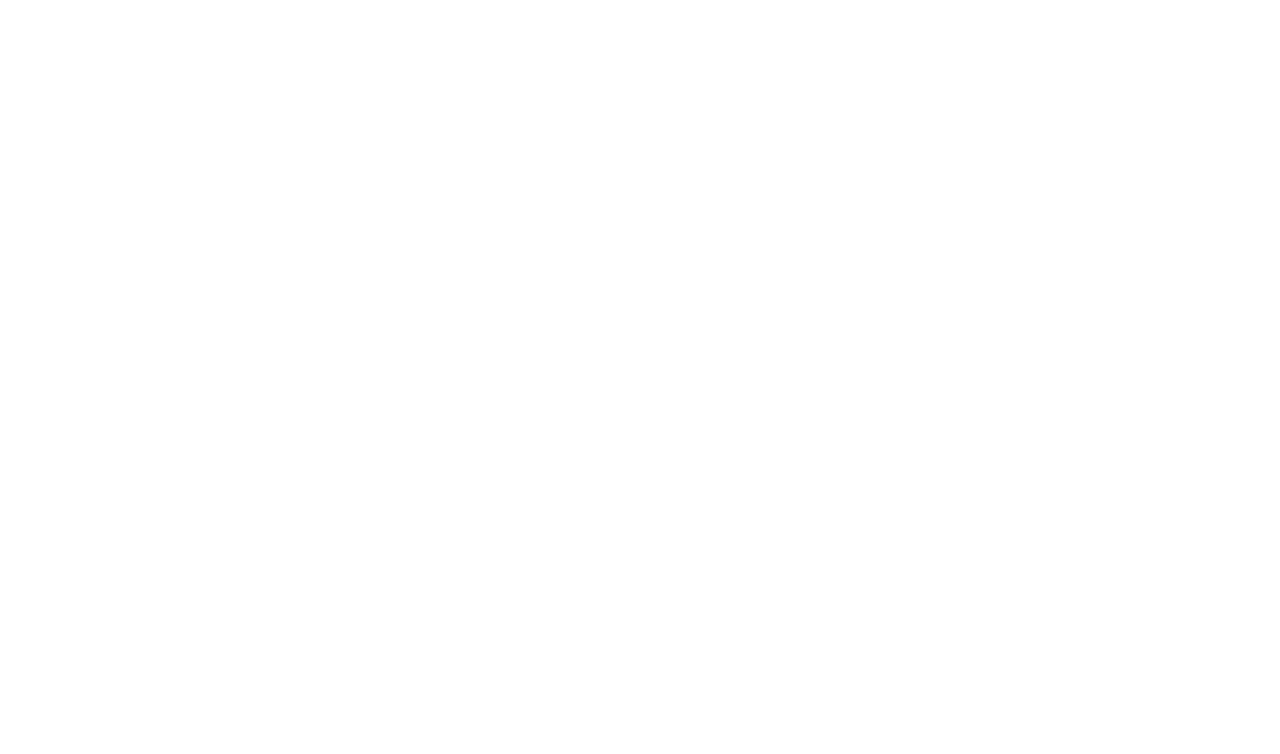
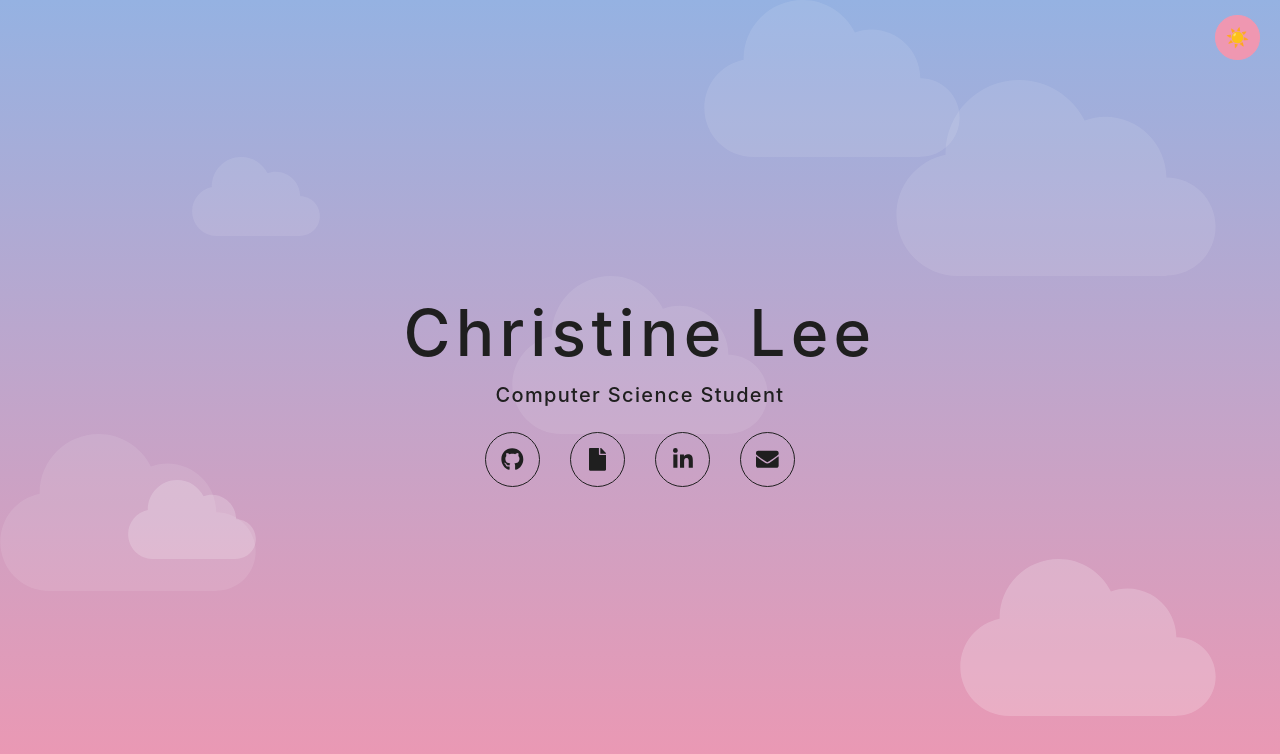
Before and after one commit to leechristine/personal-website, a React (Create React App) app: page / in a window 1280 px wide. Shown: the top 754 px of the page. Built offline with nearby package versions, Linux system fonts and the light colour scheme.

Commit message:
add landing page to app

```diff
--- a/src/containers/App/App.js
+++ b/src/containers/App/App.js
@@ -1,11 +1,42 @@
 import React from 'react';
+
+import Navbar from 'components/Navbar/Navbar';
+import ToggleButton from 'components/Button/ToggleButton';
+import Landing from 'containers/Landing/Landing';
 import './App.scss';
 
 
 class App extends React.Component {
+
+  state = {theme: 'light'}
+
+  toggleTheme = () => {
+    if (this.state.theme === 'light') {
+      this.setState({theme: 'dark'});
+    }
+    else {
+      this.setState({theme: 'light'});
+    }
+  }
+
   render() {
     return (
-      <div className="app">
+      <div className={ `app theme-${ this.state.theme }` }>
+        <Navbar
+          brand={
+            <a className="navbar-item" href="#">home</a>
+          }
+          menu={
+            <React.Fragment>
+              <a className="navbar-item" href="#">about me</a>
+              <a className="navbar-item" href="#">coding</a>
+            </React.Fragment>
+          }
+          end={
+            <ToggleButton type="mode" color="secondary" onToggle={ this.toggleTheme } />
+          }
+        />
+        <Landing />
       </div>
     );
   }
--- a/src/containers/App/App.scss
+++ b/src/containers/App/App.scss
@@ -1,4 +1,5 @@
 .app {
   display: flex;
   flex-direction: column;
+  align-items: center;
 }
```
